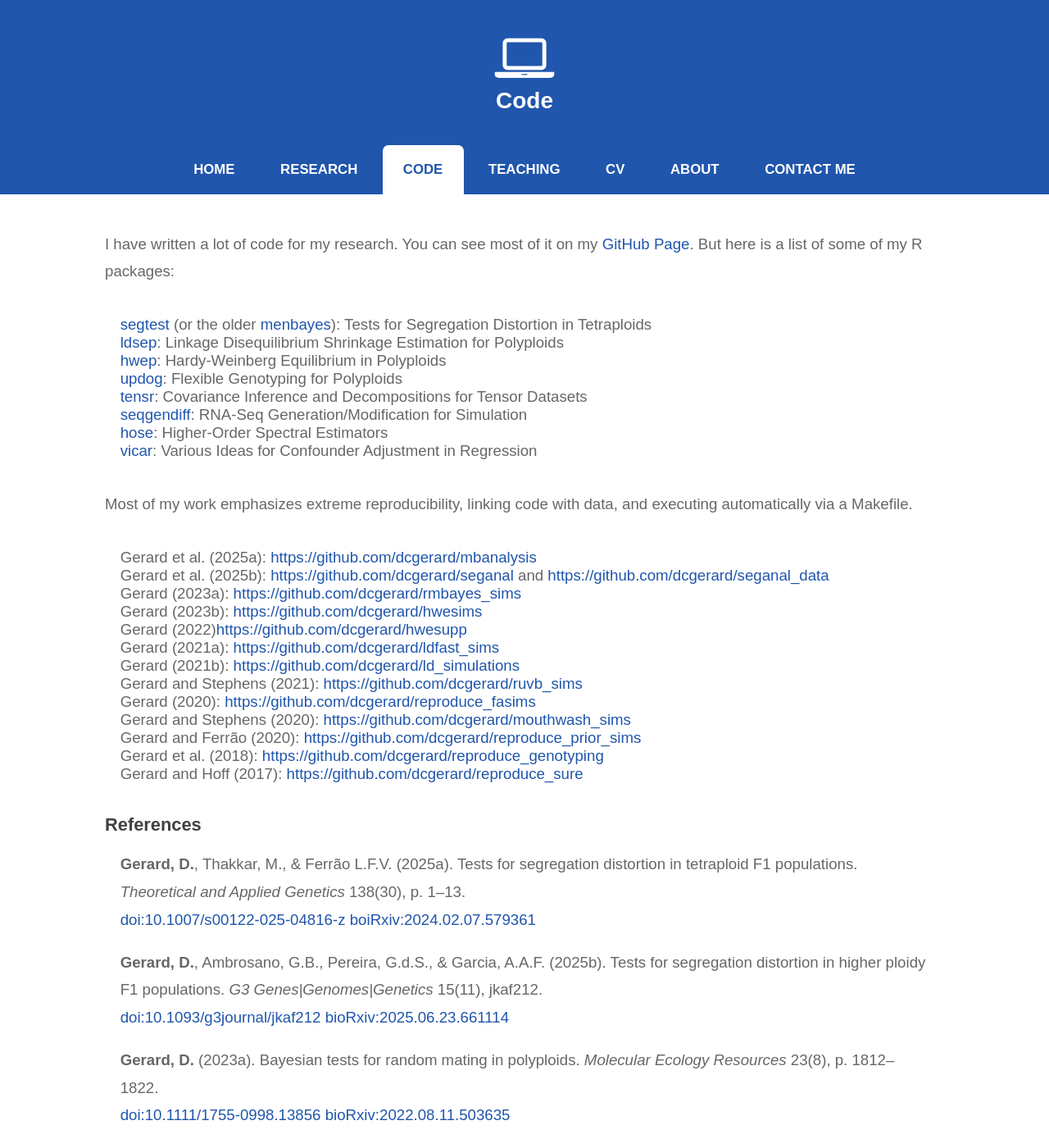
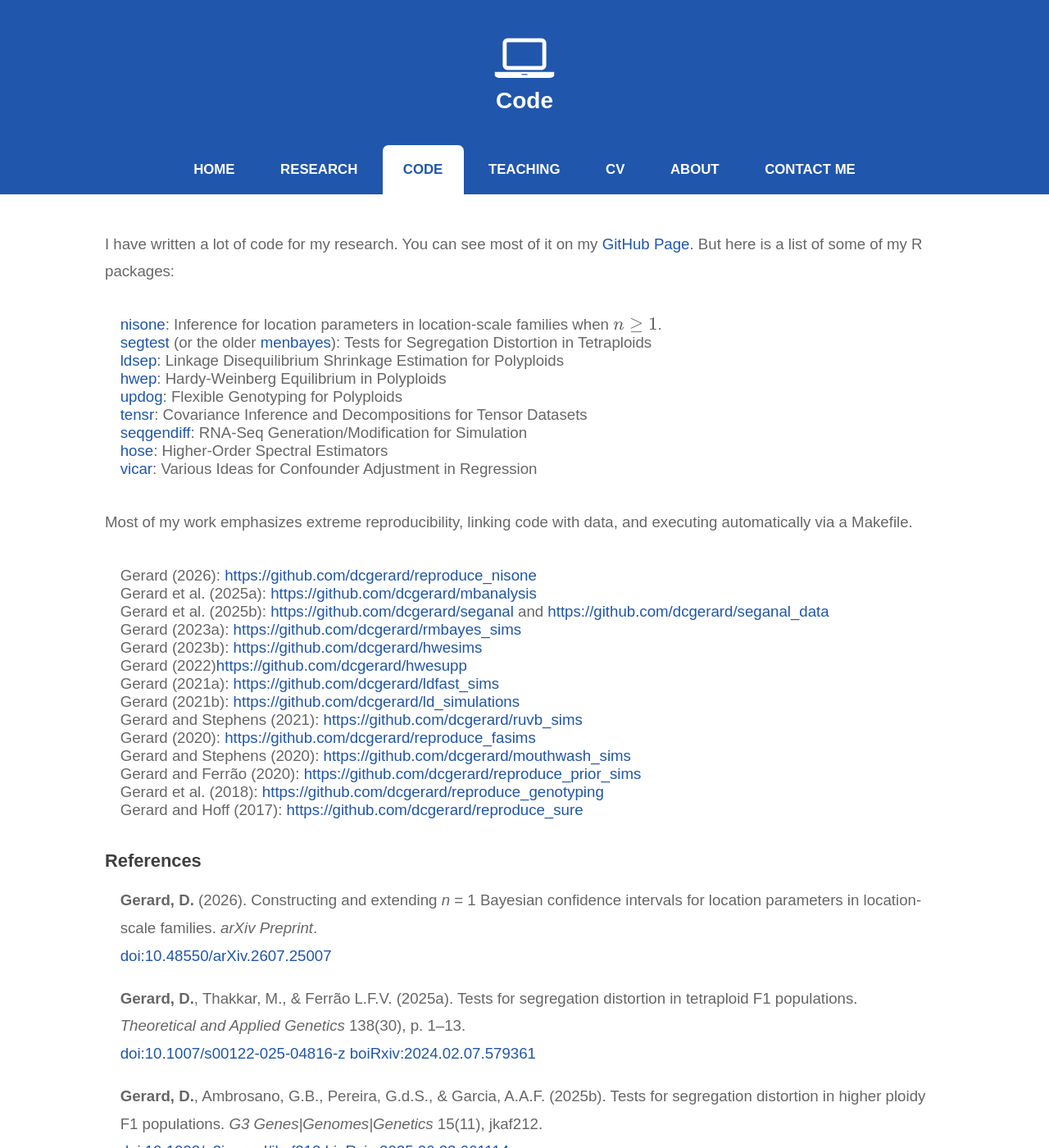
Before and after one commit to dcgerard/dcgerard.github.io, a Jekyll site: the page built from code/index.md, in a window 1280 px wide and 1400 px high. Shown: the whole window at 82% size. Built offline with Jekyll 4.4.1, drawn with Linux system fonts in a browser that asks for light colours; formulas are drawn with MathJax 3.

Commit message:
add code links

```diff
--- a/code/index.md
+++ b/code/index.md
@@ -6,6 +6,7 @@ category: code
 
 I have written a lot of code for my research. You can see most of it on my [GitHub Page](https://github.com/dcgerard). But here is a list of some of my R packages:
 
+- [nisone](https://github.com/dcgerard/nisone): Inference for location parameters in location-scale families when $$n \geq 1$$.
 - [segtest](https://cran.r-project.org/package=segtest) (or the older [menbayes](https://github.com/dcgerard/menbayes)): Tests for Segregation Distortion in Tetraploids
 - [ldsep](https://cran.r-project.org/package=ldsep): Linkage Disequilibrium Shrinkage Estimation for Polyploids
 - [hwep](https://cran.r-project.org/package=hwep): Hardy-Weinberg Equilibrium in Polyploids
@@ -18,6 +19,7 @@ I have written a lot of code for my research. You can see most of it on my [GitH
 Most of my work emphasizes extreme reproducibility, linking code with
 data, and executing automatically via a Makefile.
 
+- Gerard (2026): <https://github.com/dcgerard/reproduce_nisone>
 - Gerard et al. (2025a): <https://github.com/dcgerard/mbanalysis>
 - Gerard et al. (2025b): <https://github.com/dcgerard/seganal> and <https://github.com/dcgerard/seganal_data>
 - Gerard (2023a): <https://github.com/dcgerard/rmbayes_sims>
@@ -33,6 +35,9 @@ data, and executing automatically via a Makefile.
 - Gerard and Hoff (2017): <https://github.com/dcgerard/reproduce_sure>
 
 ### References
+
+- **Gerard, D.** (2026). Constructing and extending *n* = 1 Bayesian confidence intervals for location parameters in location-scale families. *arXiv Preprint*. \\
+  [doi:10.48550/arXiv.2607.25007](https://doi.org/10.48550/arXiv.2607.25007)
 
 - **Gerard, D.**, Thakkar, M., & Ferr&atilde;o L.F.V. (2025a). Tests for segregation distortion in tetraploid F1 populations. *Theoretical and Applied Genetics* 138(30), p. 1--13. \\
   [doi:10.1007/s00122-025-04816-z](https://doi.org/10.1007/s00122-025-04816-z)
```
Also changed, not shown: _posts/2026-07-29-nisone.md (+2 -2 lines).
